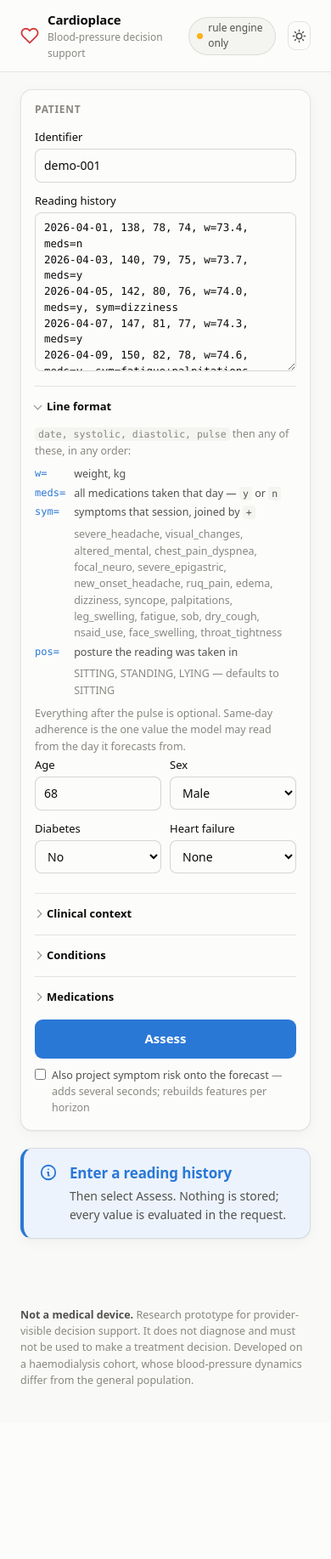
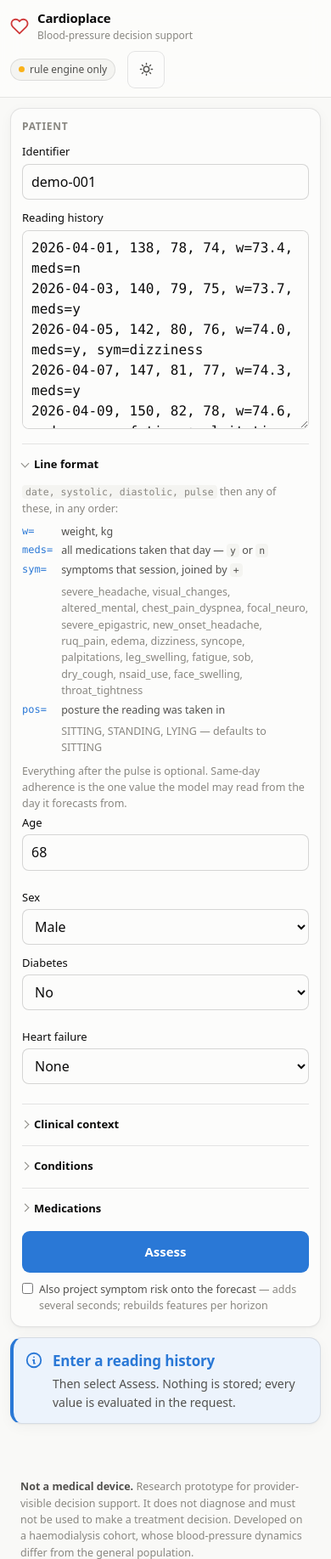
Before and after one commit to Nivakaran-S/Cardioplace-BP-Alerts-V2, a FastAPI app: page / in a window 390 px wide. Shown: the top 1835 px of the page at 85% size. Before the commit the page ends 1632 px from the top, so only its background shows below. Run offline with FastAPI, Linux system fonts and the light colour scheme.

Commit message:
Make the dashboard usable on a phone
The 1080px rules collapsed the two-column shell, which is the tablet problem. Below that
the failures are different in kind, and each rule added here is a named defect rather than
a general shrink.

The one that mattered most: iOS Safari zooms the viewport when a focused control's text is
under 16px and does not zoom back out. Every field was 14px and the reading history textarea
was 12.5px, so tapping into the box a phone user types the most into threw the layout
off-screen mid-entry. All controls now take 16px, the mono textarea included.

`auto-fit` still lays a 320px track when the container is narrower than 320px, so on a
360px screen the paired charts pushed the page wider than the viewport instead of stacking.
That grid and the two side-by-side ones (form fields, checkbox columns) go single-column.

The rest: side padding drops from 24px, which was 13% of a 360px screen spent on margin;
icon buttons go from 34px to the 44px tap-target minimum, which matters because they sit
side by side in the header; the vocabulary lists rendered from /api/schema get
overflow-wrap, since one unbroken comma run of symptom keys is wider than the screen; and
the chart tooltip stops being nowrap -- absolutely positioned and pointer-events: none, a
point near the right edge left it partly off-screen with no way to scroll or dismiss it.

Widest remaining fixed element is a 110px progress bar, so nothing forces horizontal scroll.

```diff
--- a/static/style.css
+++ b/static/style.css
@@ -417,4 +417,56 @@ th.rowh { text-transform: none; font-size: 13.5px; color: var(--ink); font-weigh
 footer.legal { max-width: 1560px; margin: 0 auto; padding: 0 24px 40px; font-size: 12.5px; color: var(--ink-muted); }
 footer.legal strong { color: var(--ink-2); }
 
+/* ------------------------------------------------------------------ mobile */
+
+/* The 1080px rules above collapse the two-column shell, which is the tablet problem. This
+ * is the phone tier, where the failures are different in kind: text that triggers a zoom,
+ * a grid track wider than the screen, and controls too small to hit. Each rule below is a
+ * named defect rather than a general shrink.
+ */
+@media (max-width: 640px) {
+
+  /* iOS Safari zooms the viewport when a focused control's text is under 16px, and it does
+   * not zoom back out afterwards. Every field here was 14px and the reading history was
+   * 12.5px, so tapping into the history threw the layout off-screen mid-entry -- the one
+   * box a phone user types the most into. 16px is the documented threshold, not a taste
+   * decision, which is why the mono textarea takes it too rather than staying smaller. */
+  input[type="text"], input[type="number"], select, textarea { font-size: 16px; }
+
+  /* `auto-fit` still lays a 320px track when the container is narrower than 320px, so the
+   * paired charts pushed the page wider than the screen instead of stacking. Below this
+   * width there is no room for two columns of anything. */
+  .grid-2 { grid-template-columns: 1fr; }
+  .row-2, .checks.cols-2 { grid-template-columns: 1fr; }
+
+  /* 24px of side padding is 13% of a 360px screen spent on margin. */
+  .shell { padding: 12px 12px 32px; gap: 12px; }
+  .topbar { padding: 10px 12px; flex-wrap: wrap; row-gap: 8px; }
+  .panel-head { padding: 12px 13px 0; }
+  .panel-body { padding: 10px 13px 14px; }
+  .card-head { padding: 14px 13px 0; }
+  .card-body { padding: 11px 13px 14px; }
+  .banner { padding: 14px 13px; gap: 11px; }
+
+  /* Tap targets. 34px is under the 44px minimum and these sit side by side in the header,
+   * which is the combination that produces mis-taps rather than merely small buttons. */
+  .icon-btn { width: 44px; height: 44px; }
+  .btn-primary { padding: 13px 16px; }
+
+  /* The vocabulary lists rendered from /api/schema -- symptom keys, position values -- are
+   * long unbroken comma runs, and a single one of them is wider than the screen. */
+  .caption, dl.tokens dd, dl.tokens dt { overflow-wrap: anywhere; }
+
+  /* Tiles go full width rather than squeezing two 178px columns into ~334px, and the
+   * headline numeral comes down with them. */
+  .tiles { grid-template-columns: 1fr; gap: 10px; }
+  .tile .v { font-size: 24px; }
+
+  /* The chart tooltip is absolutely positioned and `nowrap`, so a point near the right edge
+   * put it partly off-screen -- and being pointer-events: none inside a chart, there is no
+   * way to scroll or dismiss it to read the rest. Wrapping is the fix; the cap keeps it
+   * from covering the chart it describes. */
+  .tip { white-space: normal; max-width: 70vw; }
+}
+
 @media print { .panel, .topbar { display: none; } .shell { grid-template-columns: 1fr; } }
```
